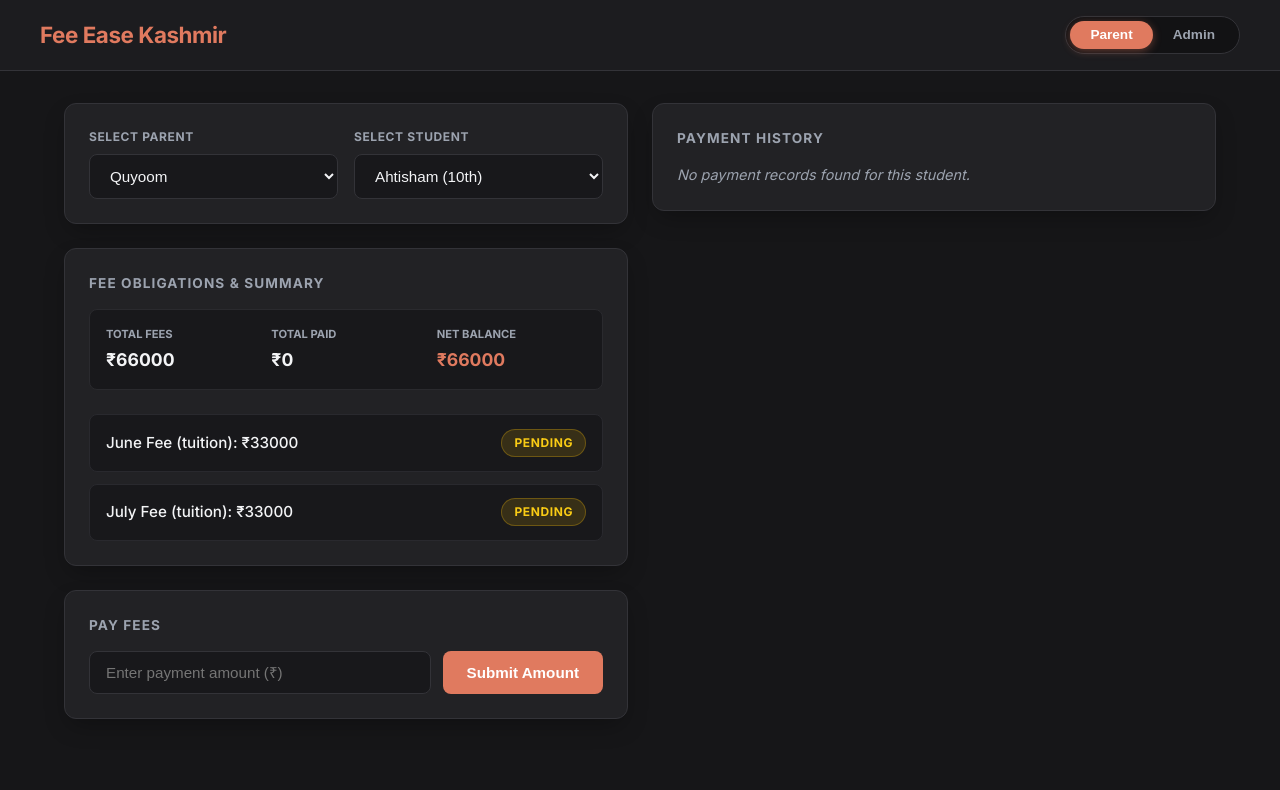
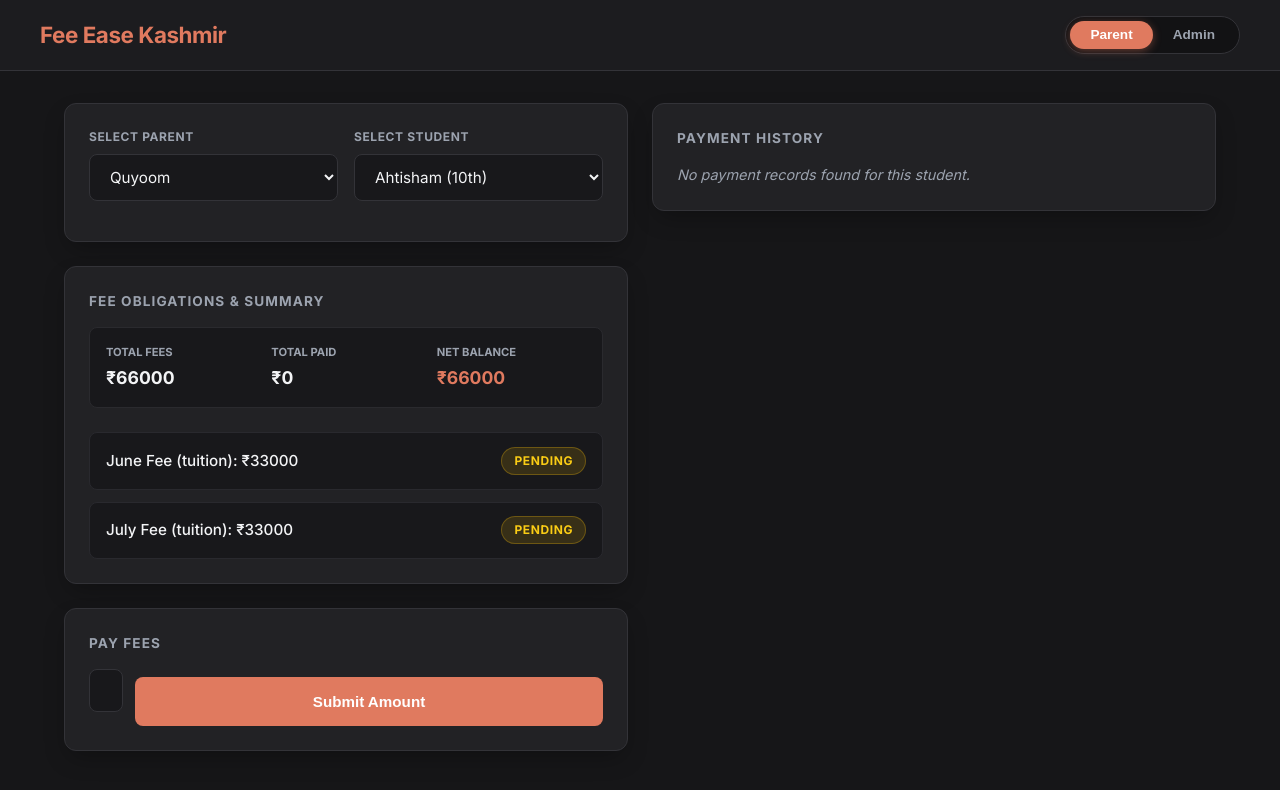
Before and after one commit to Ahtisham-1/fee-ease-react, a React (Vite) app: page / in a window 1280 px wide. Shown: the top 790 px of the page. Built offline with nearby package versions, Linux system fonts and the light colour scheme.

Commit message:
style: universally style all select dropdowns, inputs, and form buttons in dark mode

```diff
--- a/src/index.css
+++ b/src/index.css
@@ -417,27 +417,31 @@ body {
   border-color: var(--accent-color);
 }
 
-/* Admin Add Student Form */
-.admin-form {
-  display: flex;
-  flex-direction: column;
-  gap: 1rem;
-  margin-top: 1.5rem;
+/* Global & Component Select Dropdowns */
+select, .custom-select {
+  width: 100%;
+  background-color: #18181b;
+  border: 1px solid var(--card-border);
+  color: var(--text-primary);
+  padding: 0.75rem 1rem;
+  border-radius: 8px;
+  font-size: 0.95rem;
+  outline: none;
+  cursor: pointer;
+  margin-bottom: 1rem;
+  transition: border-color 0.2s ease;
+  font-family: inherit;
 }
 
-.form-grid {
-  display: grid;
-  grid-template-columns: 1fr 1fr;
-  gap: 1rem;
+select:focus, .custom-select:focus {
+  border-color: var(--accent-color);
 }
 
-@media (max-width: 600px) {
-  .form-grid {
-    grid-template-columns: 1fr;
-  }
-}
-
-.form-input {
+/* Global Form Inputs & Buttons */
+form input[type="text"],
+form input[type="number"],
+form input[type="tel"] {
+  width: 100%;
   background-color: #18181b;
   border: 1px solid var(--card-border);
   color: var(--text-primary);
@@ -445,28 +449,46 @@ body {
   border-radius: 8px;
   font-size: 0.9rem;
   outline: none;
+  margin-bottom: 0.85rem;
   transition: border-color 0.2s ease;
-  width: 100%;
+  font-family: inherit;
 }
 
-.form-input:focus {
+form input[type="text"]:focus,
+form input[type="number"]:focus,
+form input[type="tel"]:focus {
   border-color: var(--accent-color);
 }
 
-.checkbox-row {
-  display: flex;
-  align-items: center;
-  gap: 0.5rem;
-  color: var(--text-secondary);
-  font-size: 0.85rem;
+form input[type="checkbox"] {
+  accent-color: var(--accent-color);
+  width: 18px;
+  height: 18px;
   cursor: pointer;
+  vertical-align: middle;
+  margin-right: 0.5rem;
 }
 
-.checkbox-row input {
-  accent-color: var(--accent-color);
-  width: 16px;
-  height: 16px;
+form button[type="submit"] {
+  background-color: var(--accent-color);
+  color: #ffffff;
+  border: none;
+  padding: 0.8rem 1.5rem;
+  border-radius: 8px;
+  font-weight: 600;
+  font-size: 0.95rem;
   cursor: pointer;
+  width: 100%;
+  margin-top: 0.5rem;
+  transition: background-color 0.2s ease, transform 0.1s ease;
+}
+
+form button[type="submit"]:hover {
+  background-color: var(--accent-hover);
+}
+
+form button[type="submit"]:active {
+  transform: scale(0.98);
 }
 
 /* Modal Overlay & Dialog */
```
